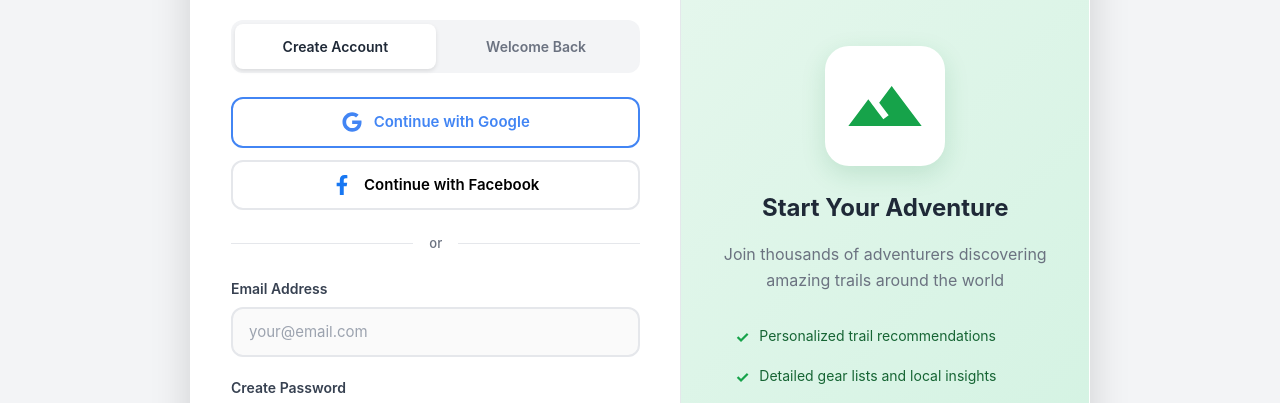
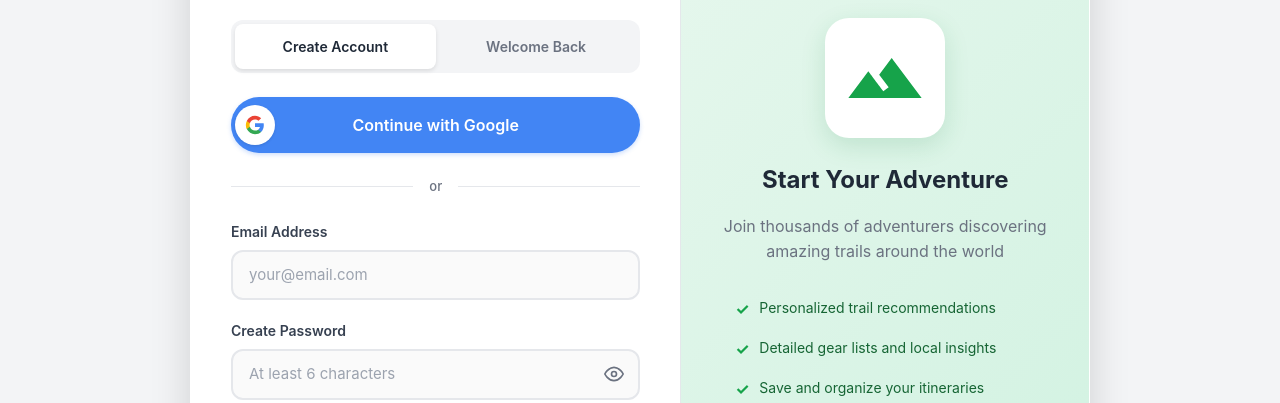
Before and after one commit to trekai273849/trekai-frontend, a website: page sign-up.html in a window 1280 px wide. Shown: the part 341-744 px from the top of the page. Drawn offline with nearby package versions, Linux system fonts and the light colour scheme; no server answers.

Commit message:
change to make formatting consistent in both sign up flows

```diff
--- a/sign-up.html
+++ b/sign-up.html
@@ -14,7 +14,6 @@
       --bg-light: #f3f4f6;
       --white: #FFFFFF;
       --google-blue: #4285f4;
-      /* --facebook-blue: #1877f2; -- commented out for later */
     }
 
     body {
@@ -158,10 +157,10 @@
 
     .oauth-button {
       width: 100%;
-      padding: 12px 16px;
-      border: 2px solid #e5e7eb;
-      border-radius: 12px;
-      font-size: 15px;
+      padding: 16px 20px;
+      border: none;
+      border-radius: 50px;
+      font-size: 16px;
       font-weight: 600;
       cursor: pointer;
       transition: all 0.2s ease;
@@ -169,34 +168,40 @@
       align-items: center;
       justify-content: center;
       gap: 12px;
-      margin-bottom: 12px;
-      background: white;
-    }
-
-    .oauth-button:hover {
-      transform: translateY(-1px);
-      box-shadow: 0 4px 8px rgba(0, 0, 0, 0.1);
+      margin-bottom: 16px;
+      position: relative;
     }
 
     .oauth-button.google {
-      border-color: var(--google-blue);
-      color: var(--google-blue);
+      background: #4285f4;
+      color: white;
+      box-shadow: 0 2px 4px rgba(66, 133, 244, 0.25);
     }
 
     .oauth-button.google:hover {
-      background: rgba(66, 133, 244, 0.05);
+      background: #3367d6;
+      transform: translateY(-1px);
+      box-shadow: 0 4px 12px rgba(66, 133, 244, 0.35);
     }
 
-    /* Facebook styles - commented out for later implementation
-    .oauth-button.facebook {
-      border-color: var(--facebook-blue);
-      color: var(--facebook-blue);
+    .oauth-button.google:active {
+      transform: translateY(0);
+      box-shadow: 0 2px 4px rgba(66, 133, 244, 0.25);
     }
 
-    .oauth-button.facebook:hover {
-      background: rgba(24, 119, 242, 0.05);
+    /* Google icon container */
+    .google-icon-wrapper {
+      position: absolute;
+      left: 4px;
+      width: 40px;
+      height: 40px;
+      background: white;
+      border-radius: 50%;
+      display: flex;
+      align-items: center;
+      justify-content: center;
+      box-shadow: 0 1px 3px rgba(0, 0, 0, 0.12);
     }
-    */
 
     /* Divider */
     .divider {
@@ -551,17 +556,15 @@
           <!-- OAuth Section -->
           <div class="oauth-section">
             <button type="button" class="oauth-button google" onclick="handleGoogleSignIn()">
-              <svg width="20" height="20" viewBox="0 0 488 512">
-                <path fill="#4285F4" d="M488 261.8C488 403.3 391.1 504 248 504 110.8 504 0 393.2 0 256S110.8 8 248 8c66.8 0 123 24.5 166.3 64.9l-67.5 64.9C258.5 52.6 94.3 116.6 94.3 256c0 86.5 69.1 156.6 153.7 156.6 98.2 0 135-70.4 140.8-106.9H248v-85.3h236.1c2.3 12.7 3.9 24.9 3.9 41.4z"/>
-              </svg>
-              Continue with Google
-            </button>
-
-            <button type="button" class="oauth-button facebook" onclick="handleFacebookSignIn()">
-              <svg width="20" height="20" viewBox="0 0 320 512">
-                <path fill="#1877F2" d="M279.14 288l14.22-92.66h-88.91v-60.13c0-25.35 12.42-50.06 52.24-50.06h40.42V6.26S260.43 0 225.36 0c-73.22 0-121.08 44.38-121.08 124.72v70.62H22.89V288h81.39v224h100.17V288z"/>
-              </svg>
-              Continue with Facebook
+              <div class="google-icon-wrapper">
+                <svg width="20" height="20" viewBox="0 0 24 24">
+                  <path fill="#4285F4" d="M22.56 12.25c0-.78-.07-1.53-.2-2.25H12v4.26h5.92c-.26 1.37-1.04 2.53-2.21 3.31v2.77h3.57c2.08-1.92 3.28-4.74 3.28-8.09z"/>
+                  <path fill="#34A853" d="M12 23c2.97 0 5.46-.98 7.28-2.66l-3.57-2.77c-.98.66-2.23 1.06-3.71 1.06-2.86 0-5.29-1.93-6.16-4.53H2.18v2.84C3.99 20.53 7.7 23 12 23z"/>
+                  <path fill="#FBBC05" d="M5.84 14.09c-.22-.66-.35-1.36-.35-2.09s.13-1.43.35-2.09V7.07H2.18C1.43 8.55 1 10.22 1 12s.43 3.45 1.18 4.93l2.85-2.22.81-.62z"/>
+                  <path fill="#EA4335" d="M12 5.38c1.62 0 3.06.56 4.21 1.64l3.15-3.15C17.45 2.09 14.97 1 12 1 7.7 1 3.99 3.47 2.18 7.07l3.66 2.84c.87-2.6 3.3-4.53 6.16-4.53z"/>
+                </svg>
+              </div>
+              <span>Continue with Google</span>
             </button>
           </div>
 
@@ -600,17 +603,15 @@
           <!-- OAuth Section -->
           <div class="oauth-section">
             <button type="button" class="oauth-button google" onclick="handleGoogleSignIn()">
-              <svg width="20" height="20" viewBox="0 0 488 512">
-                <path fill="#4285F4" d="M488 261.8C488 403.3 391.1 504 248 504 110.8 504 0 393.2 0 256S110.8 8 248 8c66.8 0 123 24.5 166.3 64.9l-67.5 64.9C258.5 52.6 94.3 116.6 94.3 256c0 86.5 69.1 156.6 153.7 156.6 98.2 0 135-70.4 140.8-106.9H248v-85.3h236.1c2.3 12.7 3.9 24.9 3.9 41.4z"/>
-              </svg>
-              Continue with Google
-            </button>
-
-            <button type="button" class="oauth-button facebook" onclick="handleFacebookSignIn()">
-              <svg width="20" height="20" viewBox="0 0 320 512">
-                <path fill="#1877F2" d="M279.14 288l14.22-92.66h-88.91v-60.13c0-25.35 12.42-50.06 52.24-50.06h40.42V6.26S260.43 0 225.36 0c-73.22 0-121.08 44.38-121.08 124.72v70.62H22.89V288h81.39v224h100.17V288z"/>
-              </svg>
-              Continue with Facebook
+              <div class="google-icon-wrapper">
+                <svg width="20" height="20" viewBox="0 0 24 24">
+                  <path fill="#4285F4" d="M22.56 12.25c0-.78-.07-1.53-.2-2.25H12v4.26h5.92c-.26 1.37-1.04 2.53-2.21 3.31v2.77h3.57c2.08-1.92 3.28-4.74 3.28-8.09z"/>
+                  <path fill="#34A853" d="M12 23c2.97 0 5.46-.98 7.28-2.66l-3.57-2.77c-.98.66-2.23 1.06-3.71 1.06-2.86 0-5.29-1.93-6.16-4.53H2.18v2.84C3.99 20.53 7.7 23 12 23z"/>
+                  <path fill="#FBBC05" d="M5.84 14.09c-.22-.66-.35-1.36-.35-2.09s.13-1.43.35-2.09V7.07H2.18C1.43 8.55 1 10.22 1 12s.43 3.45 1.18 4.93l2.85-2.22.81-.62z"/>
+                  <path fill="#EA4335" d="M12 5.38c1.62 0 3.06.56 4.21 1.64l3.15-3.15C17.45 2.09 14.97 1 12 1 7.7 1 3.99 3.47 2.18 7.07l3.66 2.84c.87-2.6 3.3-4.53 6.16-4.53z"/>
+                </svg>
+              </div>
+              <span>Continue with Google</span>
             </button>
           </div>
 
@@ -847,31 +848,6 @@
         showError(getOAuthFriendlyError(error));
       }
     };
-
-    /* Facebook sign-in handler - commented out for later implementation
-    window.handleFacebookSignIn = async function() {
-      hideMessages();
-      showSuccess('Signing in with Facebook...');
-
-      try {
-        const result = await signInWithFacebook();
-
-        if (result.pending) {
-          // Redirect flow initiated, page will reload
-          return;
-        }
-
-        if (!result.success) {
-          throw new Error(result.error);
-        }
-
-        await handleOAuthSuccess(result.user);
-      } catch (error) {
-        console.error('Facebook sign-in error:', error);
-        showError(getOAuthFriendlyError(error));
-      }
-    };
-    */
 
     // Handle successful OAuth authentication
     async function handleOAuthSuccess(user) {
```
